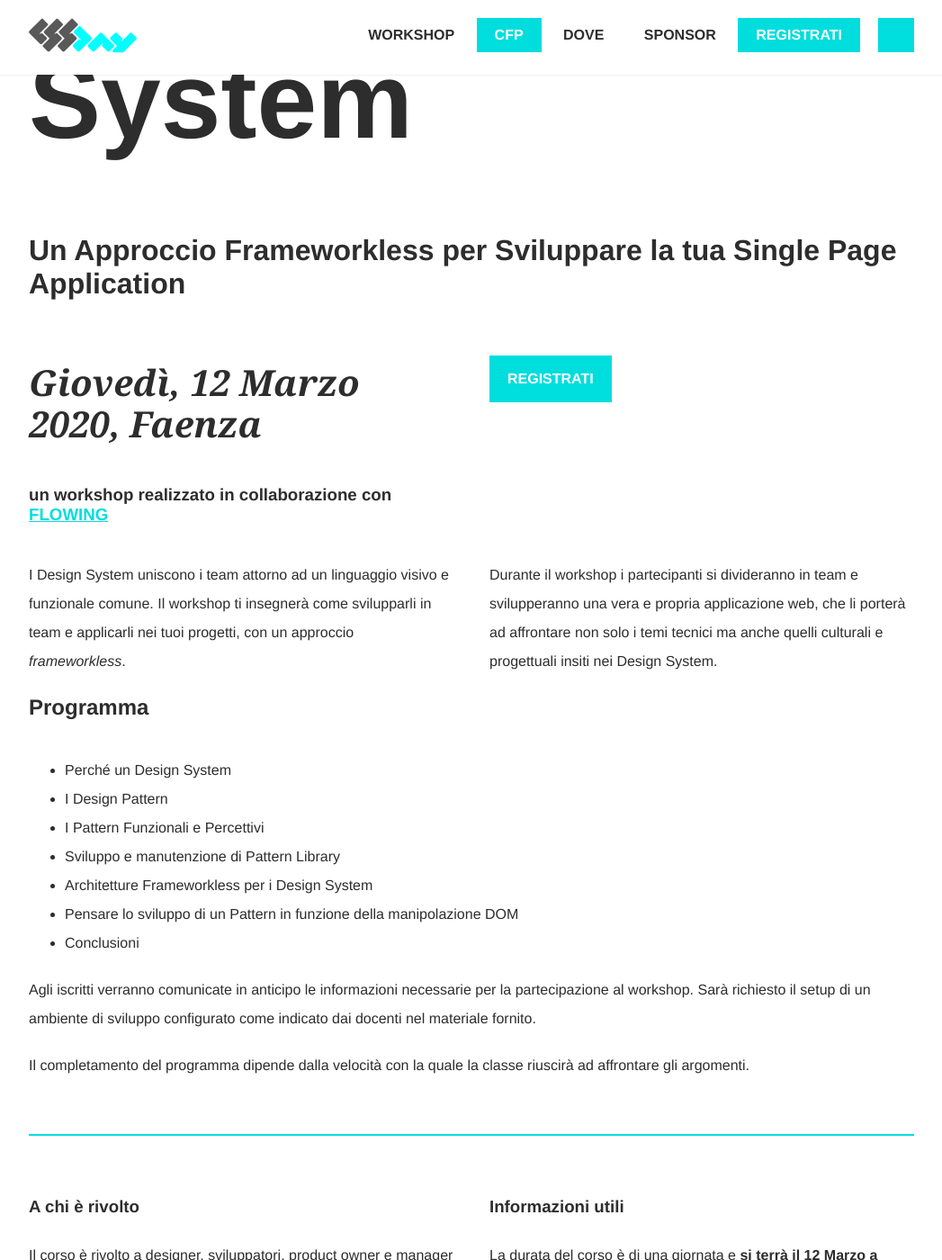
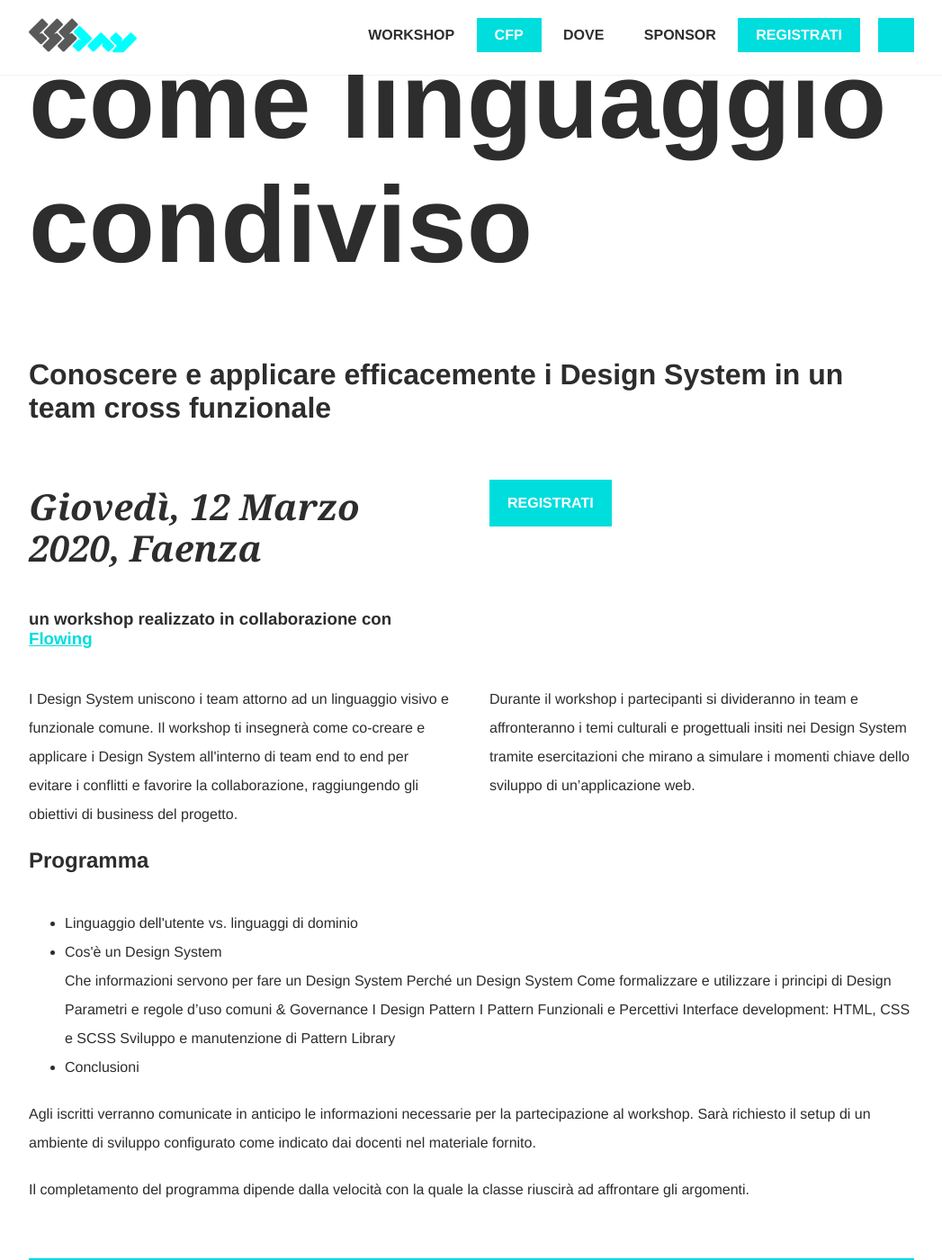
Before and after one commit to pantarei-mb/2020.cssday.it, a Jekyll site: the page built from workshop.html, in a window 1280 px wide and 1400 px high, scrolled down 326 px. Shown: the whole window at 90% size, without its empty margins (116-1163 px from the left). Built offline with Jekyll 4.4.1, drawn with Linux system fonts in a browser that asks for light colours; some web fonts are replaced; some of the changed text lies outside the part shown.

Commit message:
Update workshop infos

```diff
--- a/workshop.html
+++ b/workshop.html
@@ -1,14 +1,12 @@
 ---
-title: Usare i Design System un workshop di FLOWING
+title: I Design System come linguaggio condiviso un workshop di FLOWING
 ---
 
 <div class="limit">
 
     <div class="intro intro--no-height">
-        <h1 class="intro__title">Usare i Design System</h1>
-        <h1 class="row__title">
-            Un Approccio Frameworkless per Sviluppare la tua Single Page Application
-        </h1>
+        <h1 class="intro__title">I Design System come linguaggio condiviso</h1>
+        <h1 class="row__title">Conoscere e applicare efficacemente i Design System in un team cross funzionale</h1>
     </div>
 
 
@@ -18,7 +16,7 @@ title: Usare i Design System un workshop di FLOWING
 
             <br>
             <h3 class="row__title">un workshop realizzato in collaborazione con
-                <a href="http://www.flowing.it/?utm_source=cssday" class="link">FLOWING</a>
+                <a href="http://www.flowing.it/?utm_source=cssday" class="link">Flowing</a>
             </h3>
         </div>
         <div class="row__column" >
@@ -30,10 +28,10 @@ title: Usare i Design System un workshop di FLOWING
 
     <div class="row row--2">
         <p class="row__column">
-            I Design System uniscono i team attorno ad un linguaggio visivo e funzionale comune. Il workshop ti insegnerà come svilupparli in team e applicarli nei tuoi progetti, con un approccio <i>frameworkless</i>.
+            I Design System uniscono i team attorno ad un linguaggio visivo e funzionale comune. Il workshop ti insegnerà come co-creare e applicare i Design System all'interno di team end to end per evitare i conflitti e favorire la collaborazione, raggiungendo gli obiettivi di business del progetto.
         </p>
         <p class="row__column">
-            Durante il workshop i partecipanti si divideranno in team e svilupperanno una vera e propria applicazione web, che li porterà ad affrontare non solo i temi tecnici ma anche quelli culturali e progettuali insiti nei Design System.
+            Durante il workshop i partecipanti si divideranno in team e affronteranno i temi culturali e progettuali insiti nei Design System tramite esercitazioni che mirano a simulare i momenti chiave dello sviluppo di un’applicazione web.
         </p>
     </div>
     <h2 class="row__title">Programma</h2>
@@ -41,19 +39,22 @@ title: Usare i Design System un workshop di FLOWING
         <div class="row__column">
             <p class="row__text">
                 <ul>
-                    <li>Perché un Design System</li>
-                    <li>I Design Pattern</li>
-                    <li>I Pattern Funzionali e Percettivi</li>
-                    <li>Sviluppo e manutenzione di Pattern Library</li>
-                    <li>Architetture Frameworkless per i Design System</li>
-                    <li>Pensare lo sviluppo di un Pattern in funzione della manipolazione DOM</li>
+                    <li>Linguaggio dell'utente vs. linguaggi di dominio</li>
+                    <li>Cos'è un Design System</li>
+                    </li>Che informazioni servono per fare un Design System</li>
+                    </li>Perché un Design System</li>
+                    </li>Come formalizzare e utilizzare i principi di Design</li>
+                    </li>Parametri e regole d’uso comuni & Governance</li>
+                    </li>I Design Pattern</li>
+                    </li>I Pattern Funzionali e Percettivi</li>
+                    </li>Interface development: HTML, CSS e SCSS</li>
+                    </li>Sviluppo e manutenzione di Pattern Library</li>
                     <li>Conclusioni</li>
                 </ul>
             </p>
 
             <p class="row__text">
-                Agli iscritti verranno comunicate in anticipo le informazioni necessarie per la partecipazione al workshop.
-                Sarà richiesto il setup di un ambiente di sviluppo configurato come indicato dai docenti nel materiale fornito.<br>
+                Agli iscritti verranno comunicate in anticipo le informazioni necessarie per la partecipazione al workshop. Sarà richiesto il setup di un ambiente di sviluppo configurato come indicato dai docenti nel materiale fornito.<br>
             </p>
             <p class="row__text">
                 Il completamento del programma dipende dalla velocità con la quale la classe riuscirà ad affrontare gli argomenti.<br>
@@ -74,6 +75,7 @@ title: Usare i Design System un workshop di FLOWING
                 <b>Conoscenze e requisiti necessari:</b>
                 <ul>
                     <li>Conoscenza base di CSS</li>
+                    <li>Conoscenza base di Git e account GitHub</li>
                     <li>Computer portatile, Mac OS X o Linux (anche VM)</li>
                 </ul>
             </p>
```
